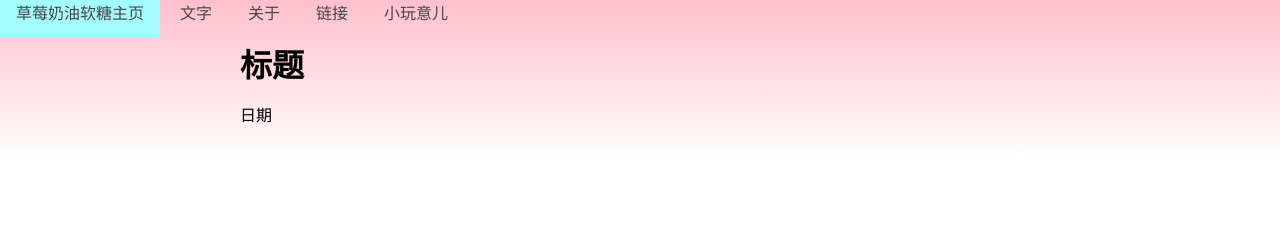
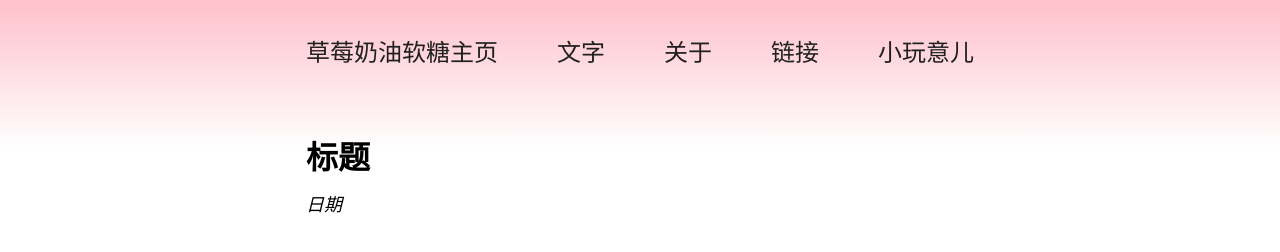
Before and after one commit to kit0444/kit0444.github.io, a plain HTML site: page templates/pages.html in a window 1280 px wide. Drawn offline with Linux system fonts and the light colour scheme.

Commit message:
feat: lots of changes
      (not listing them here because I got tired, sorry.)

```diff
--- a/styles/style.css
+++ b/styles/style.css
@@ -6,73 +6,102 @@
 
 :root {
   color-scheme: light dark;
+
+  --mpx: min(calc(1rem / 16), 2px);
+  --cmpx: clamp(1px, calc(1rem / 16), 2px);
+  --dark: rgb(32, 32, 32);
+  --light: rgb(224, 224, 224);
 }
 
 body {
   background-image: linear-gradient(pink, white);
   background-repeat: no-repeat;
-  background-position: top;
-  background-size: 100% 10rem;
+  /* background-position: top; */
+  background-size: auto calc(150 * var(--cmpx));
 }
+
 @media (prefers-color-scheme: dark) {
   body {
     background-image: none;
-    background-color: rgb(35, 35, 35);
-    color: rgb(212, 212, 212);
+    background-color: var(--dark);
+    color: var(--light);
   }
 }
+
 nav {
-}
-nav ul {
-  list-style-type: none;
+  block-size: calc(100 * var(--cmpx));
 }
 
-nav li {
+nav > ul {
+  block-size: 100%;
+  list-style-type: none;
+  max-inline-size: calc(700 * var(--cmpx));
+  margin-inline: auto;
+  padding-inline: 16px;
+  display: flex;
+  flex-direction: row;
+  justify-content: space-between;
+  align-items: center;
+}
+
+nav > ul > li {
+  font-size: calc(24 * var(--cmpx));
   display: inline;
 }
 
-nav li a {
-  padding: 1rem;
-  text-align: left;
+nav > ul > li > a {
+  color: var(--dark);
+  text-decoration: none;
 }
 
-nav li a:hover {
-  background-color: rgb(164, 253, 255);
+nav > ul > li > a:hover {
+  background-color: white;
+  box-shadow: 0 0 0 0.5rem white;
 }
-nav li a:link,
-nav li a:visited,
-nav li a:hover,
-nav li a:active {
-  color: rgb(70, 70, 70);
-  text-decoration: none;
+
+nav > ul > li > a:hover,
+nav > ul > li > a:active {
+  color: black;
 }
-a:link,
-a:visited,
-a:hover,
-a:active {
-  text-decoration: none;
+
+header > hgroup > h1 {
+  font-size: calc(32 * var(--cmpx));
 }
-header,
-main {
-  width: 50rem;
-  margin: 0 auto;
+
+header > hgroup > h1 + p {
+  margin-block-start: calc(12 * var(--cmpx));
 }
+
+header > hgroup > p {
+  font-size: calc(18 * var(--cmpx));
+  font-style: italic;
+}
+
+header + main {
+  margin-block-start: calc(48 * var(--mpx));
+}
+
+wrapper-block {
+  display: block;
+}
+
+body > wrapper-block {
+  margin-block-start: calc(32 * var(--cmpx));
+  max-inline-size: calc(700 * var(--cmpx));
+  margin-inline: auto;
+  padding-inline: 16px;
+}
+
+:is(main, article) > * + :is(dd, dt, figcaption, h1, h2, h3, h4, h5, h6, hgroup, hr, li, p, blockquote) {
+  margin-block-start: calc(24 * var(--mpx));
+}
+
 main .smid {
   text-align: right;
 }
-.preview p,
+
 article p {
-  text-indent: 2rem;
-}
-h1,
-h2,
-h3,
-h4,
-h5,
-h6,
-p {
-  margin: 1rem 0 1rem 0;
-  text-align: left;
+  text-indent: 4ch;
 }
 
 .toy {
@@ -83,11 +112,18 @@ p {
 .toy button {
   margin: 0.5rem 0.5rem;
 }
+
 .preview {
-  margin: 1rem 1rem 1rem 1rem;
+  padding: 1rem 1rem 1rem 1rem;
+  box-shadow: 0 2px 4px 0 pink;
 }
+
 .preview .nDate {
   text-align: right;
+}
+
+a {
+  color: var(--dark);
 }
 
 img {
--- a/templates/pages.html
+++ b/templates/pages.html
@@ -1,26 +1,41 @@
 <!DOCTYPE html>
 <html lang="zh-CN">
 <head>
-    <meta charset="utf-8" />
-    <meta name="color-scheme" content="light dark" />
+  <meta charset="utf-8"/>
+  <meta name="color-scheme"
+        content="light dark"/>
   <title>标题-草莓奶油软糖</title>
-    <link href="../styles/style.css" rel="stylesheet" />
+  <link href="../styles/style.css"
+        rel="stylesheet"/>
 </head>
 <body>
 <nav>
   <ul>
     <li>
-          <a href="../index.html">草莓奶油软糖主页</a>
-          <a href="../po.html">文字</a>
-          <a href="../about.html">关于</a>
-          <a href="../links.html">链接</a>
-          <a href="../extras.html">小玩意儿</a>
+      <a href="index.html">草莓奶油软糖主页</a>
+    </li>
+    <li>
+      <a href="po.html">文字</a>
+    </li>
+    <li>
+      <a href="about.html">关于</a>
+    </li>
+    <li>
+      <a href="links.html">链接</a>
+    </li>
+    <li>
+      <a href="extras.html">小玩意儿</a>
     </li>
   </ul>
 </nav>
+<wrapper-block>
   <header>
+    <hgroup>
       <h1>标题</h1>
+      <p>
         <time datetime="2004-09-17">日期</time>
+      </p>
+    </hgroup>
   </header>
   <main>
   <article>
@@ -29,5 +44,6 @@
   </p>
   </article>
   </main>
+</wrapper-block>
 </body>
 </html>
```
Also changed, not shown: about.html (+12 -2 lines), extras.html (+26 -7 lines), index.html (+8 -0 lines), links.html (+19 -4 lines), po.html (+26 -9 lines), templates/default.html (+18 -4 lines). Lines whose indentation alone changed are shown as unchanged.
